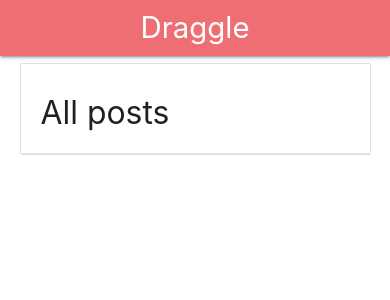
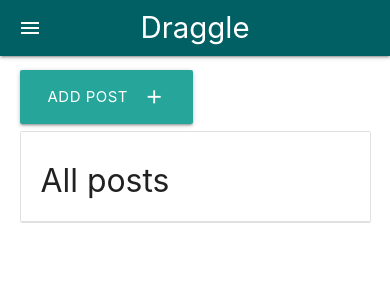
Before and after one commit to dipto0321/draggle_blog, a Django app: page /blog/ in a window 390 px wide. Shown: the top 300 px of the page. Run offline with Django 3.2, Linux system fonts and the light colour scheme; data that the repository does not hold is empty.

Commit message:
Add ui for create and modify navbar
- Add basic form view for create post
- Add mobile sidenave feature for menus

```diff
--- a/src/draggle_blog/urls.py
+++ b/src/draggle_blog/urls.py
@@ -2,7 +2,11 @@ from django.contrib import admin
 from django.urls import path
 
 from .views import home_page, about_page, contact_page
-from blog.views import blog_post_list_view, blog_post_retrive_view
+from blog.views import (
+    blog_post_list_view,
+    blog_post_retrive_view,
+    blog_post_create_view,
+)
 
 urlpatterns = [
     path("draggle-admin-dash/", admin.site.urls),
@@ -10,5 +14,6 @@ urlpatterns = [
     path("about/", about_page),
     path("contact/", contact_page),
     path("blog/", blog_post_list_view),
+    path("blog/add_post/", blog_post_create_view),
     path("blog/<str:slug>/", blog_post_retrive_view),
 ]
--- a/src/templates/base/base.html
+++ b/src/templates/base/base.html
@@ -14,8 +14,9 @@
 
 <body>
   <nav>
-    <div class="nav-wrapper">
+    <div class="nav-wrapper cyan darken-4">
       <a href="/" class="brand-logo">Draggle</a>
+      <a href="#" data-target="mobile-view" class="sidenav-trigger"><i class="material-icons">menu</i></a>
       <ul id="nav-mobile" class="right hide-on-med-and-down">
         <li><a href="/about/">About</a></li>
         <li><a href="/blog/">Blog</a></li>
@@ -23,11 +24,25 @@
       </ul>
     </div>
   </nav>
+  <!-- For mobile view -->
+  <ul class="sidenav" id="mobile-view">
+    <li><a href="/about/">About</a></li>
+    <li><a href="/blog/">Blog</a></li>
+    <li><a href="/contact/">Contact</a></li>
+  </ul>
   <div class="container">
     {% block content %}{% endblock %}
   </div>
+  <!-- Minified version of jquery -->
+  <script src="https://code.jquery.com/jquery-3.4.1.min.js"
+    integrity="sha256-CSXorXvZcTkaix6Yvo6HppcZGetbYMGWSFlBw8HfCJo=" crossorigin="anonymous"></script>
   <!-- Compiled and minified JavaScript -->
   <script src="https://cdnjs.cloudflare.com/ajax/libs/materialize/1.0.0/js/materialize.min.js"></script>
+  <script>
+    $(document).ready(function () {
+      $('.sidenav').sidenav();
+    });
+  </script>
 </body>
 
 </html>
--- a/src/templates/blog_posts/index.html
+++ b/src/templates/blog_posts/index.html
@@ -1,7 +1,9 @@
 {% extends 'base/base.html' %}
 {%block head_title %} {{title}} {% endblock %}
 {% block content %}
-
+<section class="section">
+  <a href="/blog/add_post/" class="waves-effect waves-light btn-large"><i class="material-icons right">add</i>Add
+    Post</a>
   <ul class="collection with-header">
     <li class="collection-header">
       <h4>All posts</h4>
@@ -13,4 +15,5 @@
     </li>
     {% endfor %}
   </ul>
+</section>
 {% endblock %}
```
Also changed, not shown: src/templates/blog_posts/create.html (+30 -0 lines). Lines whose indentation alone changed are shown as unchanged.
